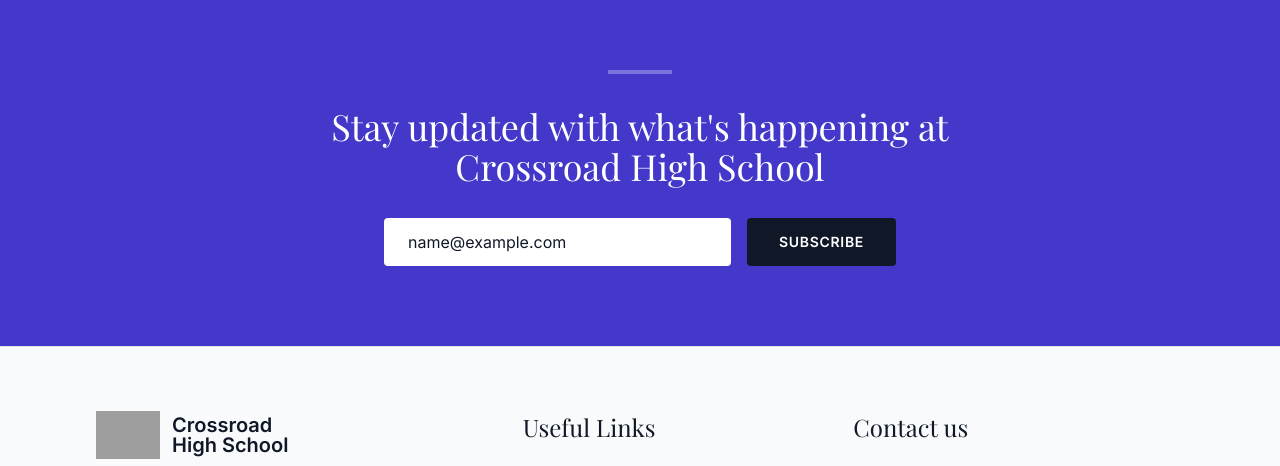
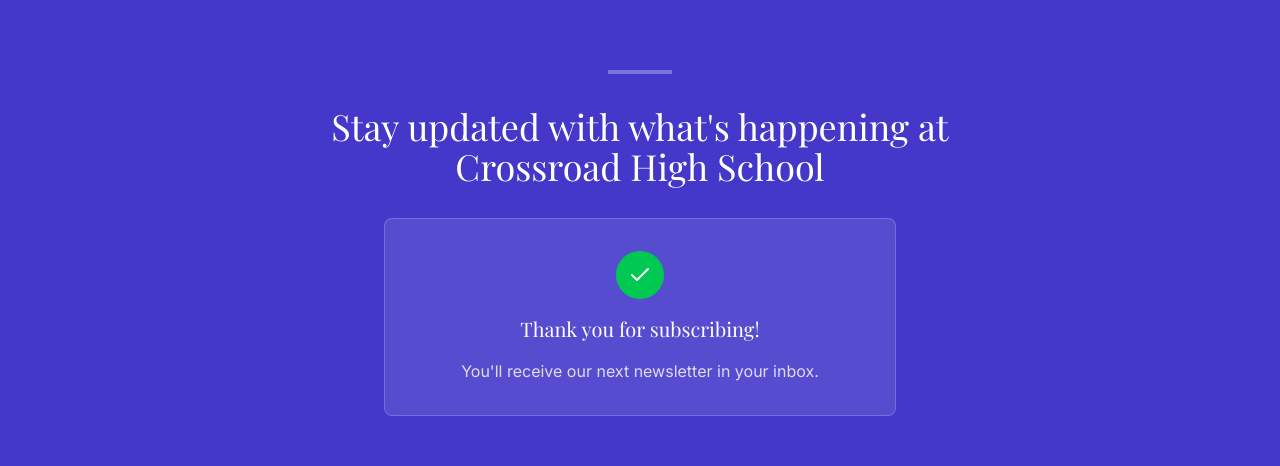
Before and after one commit to CDCODE02/schoolweb, a React (Vite) app: page / in a window 1280 px wide. Both pictures are taken after typing "name@example.com" into the empty fields and a click on the button "SUBSCRIBE". Shown: the part 4512-4978 px from the top of the page. Built offline with nearby package versions, Linux system fonts and the light colour scheme; grey boxes are pictures that could not be loaded; a web font is replaced by a local one.

Commit message:
feat: Add newsletter subscription functionality
Implement a functional newsletter subscription form on the Home page. Users can enter their email, and the UI provides loading and success feedback during the submission process.

```diff
--- a/src/pages/Home.tsx
+++ b/src/pages/Home.tsx
@@ -1,9 +1,30 @@
-import React from 'react';
+import React, { useState } from 'react';
 import { motion } from 'motion/react';
 import { Link } from 'react-router-dom';
-import { ArrowRight, Play } from 'lucide-react';
+import { ArrowRight, Play, Check, Loader2 } from 'lucide-react';
 
 export default function Home() {
+  const [email, setEmail] = useState('');
+  const [status, setStatus] = useState<'idle' | 'loading' | 'success' | 'error'>('idle');
+
+  const handleSubscribe = (e: React.FormEvent) => {
+    e.preventDefault();
+    if (!email) return;
+
+    setStatus('loading');
+
+    // Simulate API call
+    setTimeout(() => {
+      setStatus('success');
+      setEmail('');
+
+      // Reset status after 3 seconds
+      setTimeout(() => {
+        setStatus('idle');
+      }, 3000);
+    }, 1500);
+  };
+
   return (
     <div className="w-full">
       {/* Hero Section */}
@@ -195,26 +216,48 @@ export default function Home() {
         <div className="max-w-4xl mx-auto text-center">
           <div className="w-16 h-1 bg-white/30 mx-auto mb-8"></div>
           <h2 className="font-serif text-3xl md:text-4xl mb-6">Stay updated with what's happening at <br /> Crossroad High School</h2>
+
+          {status === 'success' ? (
+            <motion.div
+              initial={{ opacity: 0, scale: 0.9 }}
+              animate={{ opacity: 1, scale: 1 }}
+              className="bg-white/10 backdrop-blur-sm p-8 rounded-lg max-w-lg mx-auto mt-8 border border-white/20"
+            >
+              <div className="flex flex-col items-center gap-4">
+                <div className="w-12 h-12 bg-green-500 rounded-full flex items-center justify-center">
+                  <Check className="text-white" size={24} />
+                </div>
+                <h3 className="text-xl font-serif">Thank you for subscribing!</h3>
+                <p className="text-white/80">You'll receive our next newsletter in your inbox.</p>
+              </div>
+            </motion.div>
+          ) : (
             <form
               className="flex flex-col md:flex-row gap-4 justify-center max-w-lg mx-auto mt-8"
-            onSubmit={(e) => {
-              e.preventDefault();
-              alert('Thank you for subscribing!');
-            }}
+              onSubmit={handleSubscribe}
             >
               <input
                 type="email"
                 placeholder="Email address"
                 required
-              className="px-6 py-3 rounded bg-white text-gray-900 focus:outline-none focus:ring-2 focus:ring-white/50 w-full"
+                value={email}
+                onChange={(e) => setEmail(e.target.value)}
+                disabled={status === 'loading'}
+                className="px-6 py-3 rounded bg-white text-gray-900 focus:outline-none focus:ring-2 focus:ring-white/50 w-full disabled:opacity-70"
               />
               <button
                 type="submit"
-              className="px-8 py-3 bg-gray-900 text-white font-bold uppercase text-sm tracking-wider rounded hover:bg-gray-800 transition-colors cursor-pointer"
+                disabled={status === 'loading'}
+                className="px-8 py-3 bg-gray-900 text-white font-bold uppercase text-sm tracking-wider rounded hover:bg-gray-800 transition-colors cursor-pointer disabled:opacity-70 disabled:cursor-not-allowed flex items-center justify-center min-w-[140px]"
               >
-              Subscribe
+                {status === 'loading' ? (
+                  <Loader2 className="animate-spin" size={20} />
+                ) : (
+                  'Subscribe'
+                )}
               </button>
             </form>
+          )}
         </div>
       </section>
     </div>
```
Lines whose indentation alone changed are shown as unchanged.
